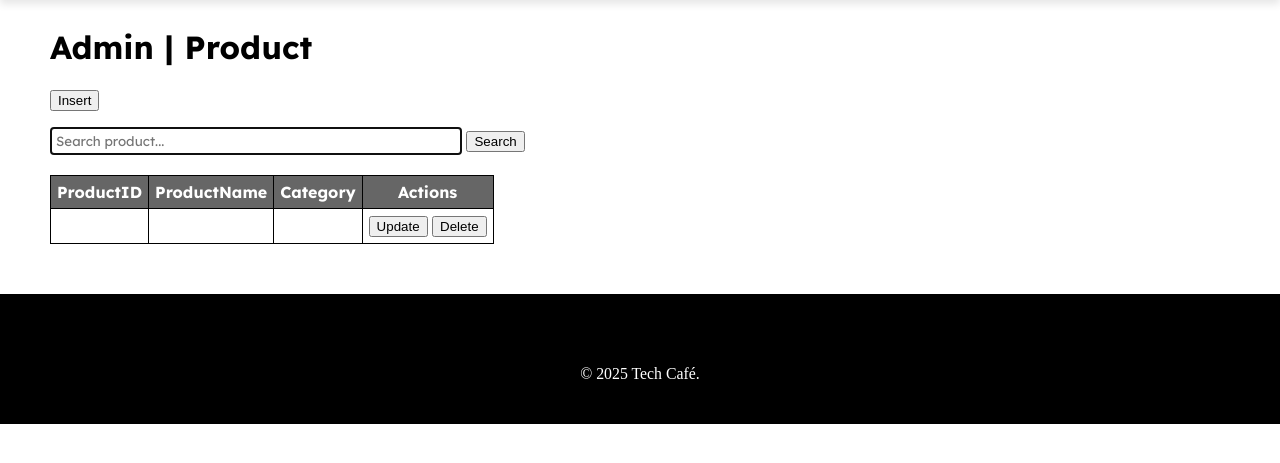
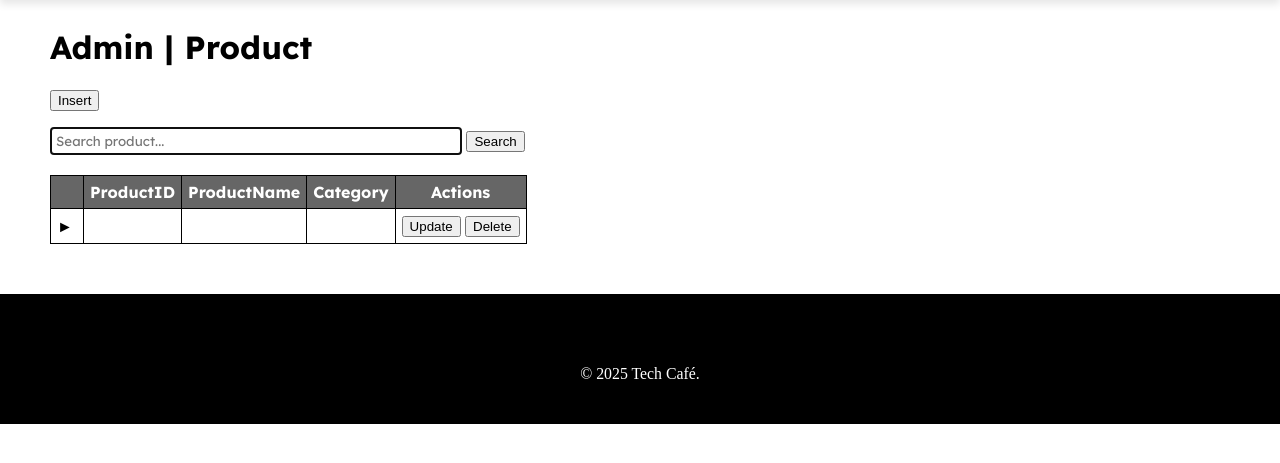
Before and after one commit to Nelson1100/TechCafe, a PHP site: page /product.php in a window 1280 px wide. Shown: the part 174-637 px from the top of the page. Run offline with PHP 8.4, Linux system fonts and the light colour scheme; the visitor is signed in with stand-in values (Sample User, id 1); tables that the repository leaves empty or names only in its code hold one stand-in row (values such as "Sample post"); data that the repository does not hold is empty.

Commit message:
to be continue...

```diff
--- a/admin/product.php
+++ b/admin/product.php
@@ -7,6 +7,17 @@ $search = $_GET['search'] ?? '';
 $stm = $_db->prepare("SELECT * FROM product WHERE ProductName LIKE ?");
 $stm->execute(["%$search%"]);
 $products = $stm->fetchAll();
+
+// // Get specifications for all products at once
+// $stm = $_db->prepare("SELECT * FROM specifcation WHERE ProductID IN (SELECT ProductID FROM product where ProductName LIKE ?");
+// $stm->execute(["%$search%"]);
+// $all_specs = $stm->fetchAll();
+
+// // Organize specifications by ProductID
+// $specs_by_product = [];
+// foreach ($all_specs as $spec) {
+//     $specs_by_product[$spec['ProductID']][] = $spec;
+// }
 ?>
 
 <!DOCTYPE html>
@@ -34,13 +45,17 @@ $products = $stm->fetchAll();
         <!-- Product List -->
         <table class="admin-table">
             <tr>
+                <th width="20px"></th>
                 <th>ProductID</th>
                 <th>ProductName</th>
                 <th>Category</th>
                 <th>Actions</th>
             </tr>
             <?php foreach ($products as $p): ?>
-                <tr>
+                <tr class="product-row" data-product-id="<?= $p['ProductID'] ?>">
+                    <td>
+                        <span class="toggle-arrow" onclick="toggleSpecs('<?= $p['ProductID'] ?>')">&#9658</span>
+                    </td>
                     <td><?= $p['ProductID'] ?></td>
                     <td><?= $p['ProductName'] ?></td>
                     <td><?= $p['Category'] ?></td>
@@ -50,6 +65,8 @@ $products = $stm->fetchAll();
                         <img src="/images/product/<?= htmlspecialchars($p['ProductThumb']) ?>" alt="Thumbnail" class="popup" width="150">
                     </td>
                 </tr>
+                <!-- Specifications container -->
+
             <?php endforeach; ?>
         </table>
     </main>
```
